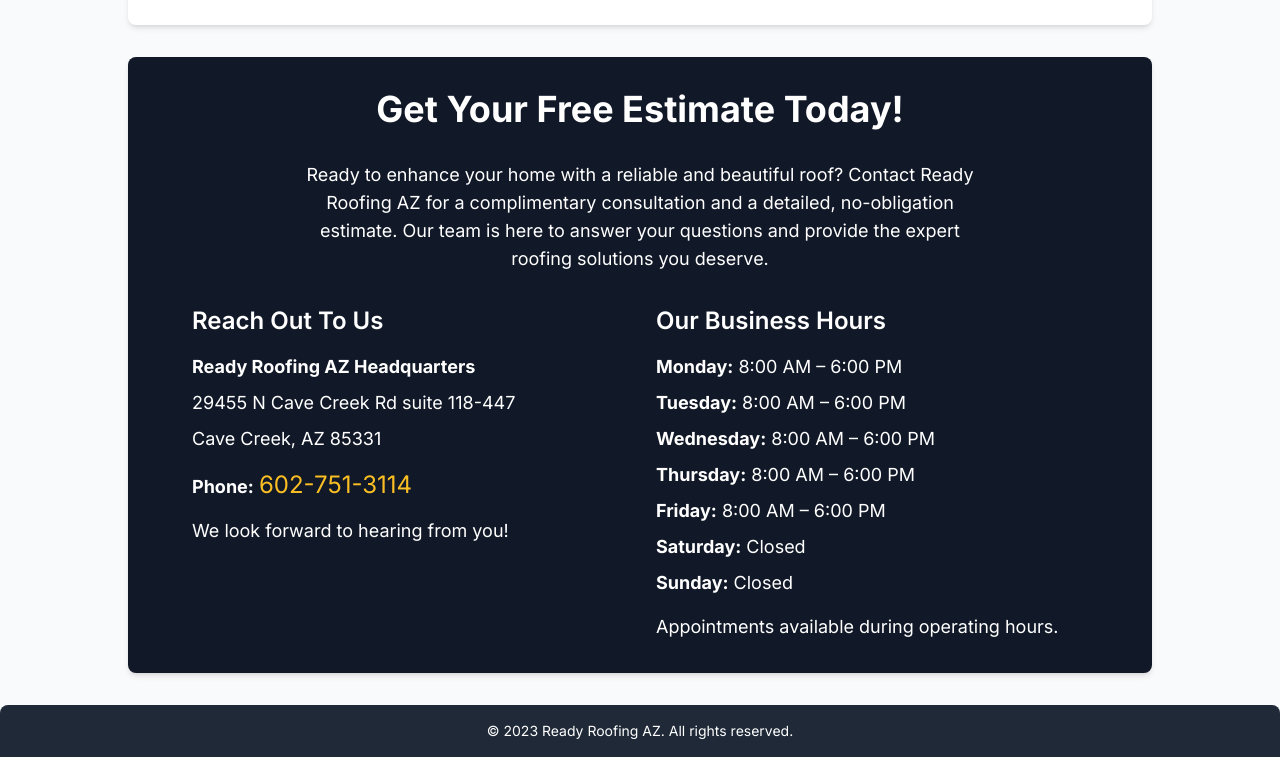
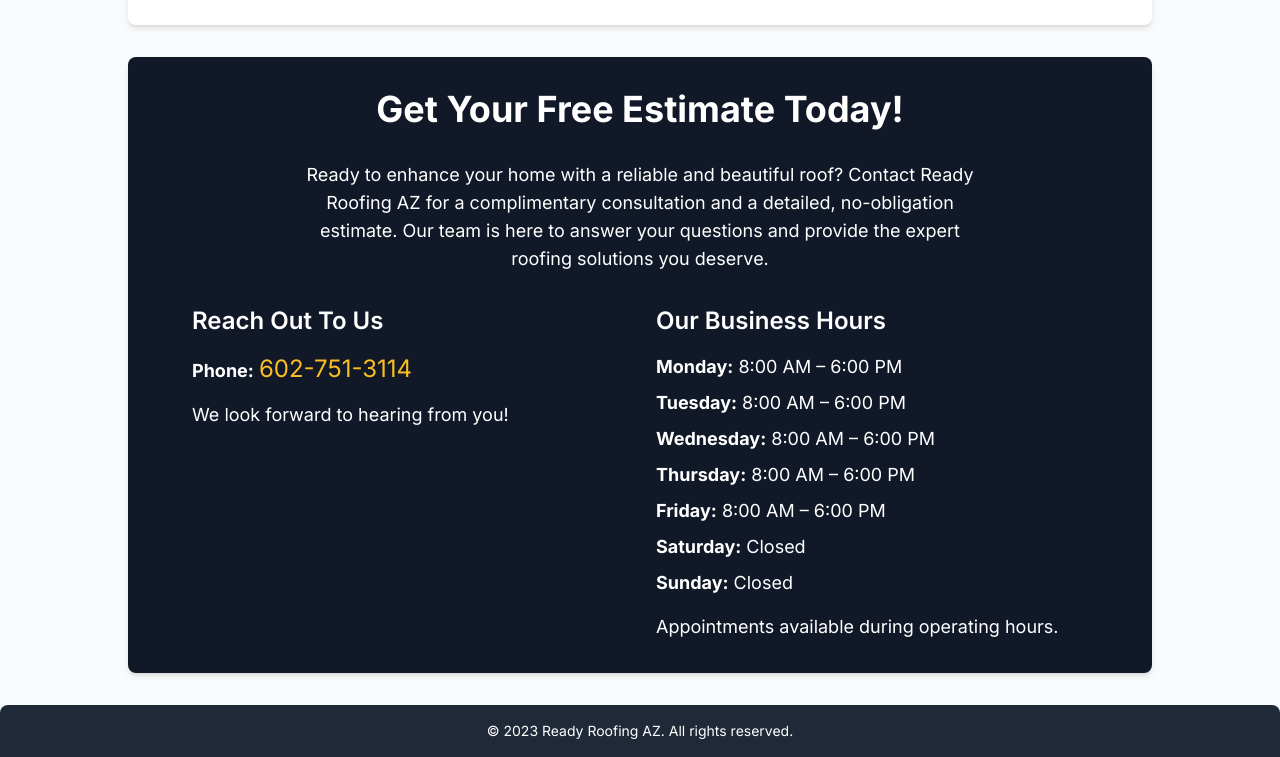
Before and after one commit to Pond3rosa/ReadyRoof, a plain HTML site: page index.html in a window 1280 px wide. Shown: the part 5064-5821 px from the top of the page. Drawn offline with nearby package versions, Linux system fonts and the light colour scheme.

Commit message:
Update index.html

```diff
--- a/index.html
+++ b/index.html
@@ -463,9 +463,7 @@
                 <!-- Address & Phone -->
                 <div class="text-center md:text-left">
                     <h3 class="text-2xl font-semibold mb-4">Reach Out To Us</h3>
-                    <p class="text-lg mb-2"><strong>Ready Roofing AZ Headquarters</strong></p>
-                    <p class="text-lg mb-2">29455 N Cave Creek Rd suite 118-447</p>
-                    <p class="text-lg mb-4">Cave Creek, AZ 85331</p>
+                    <!-- Removed address information -->
                     <p class="text-lg"><strong>Phone:</strong> <a href="tel:6027513114" class="text-amber-400 hover:underline text-2xl">602-751-3114</a></p>
                     <p class="text-lg mt-4">We look forward to hearing from you!</p>
                 </div>
```
